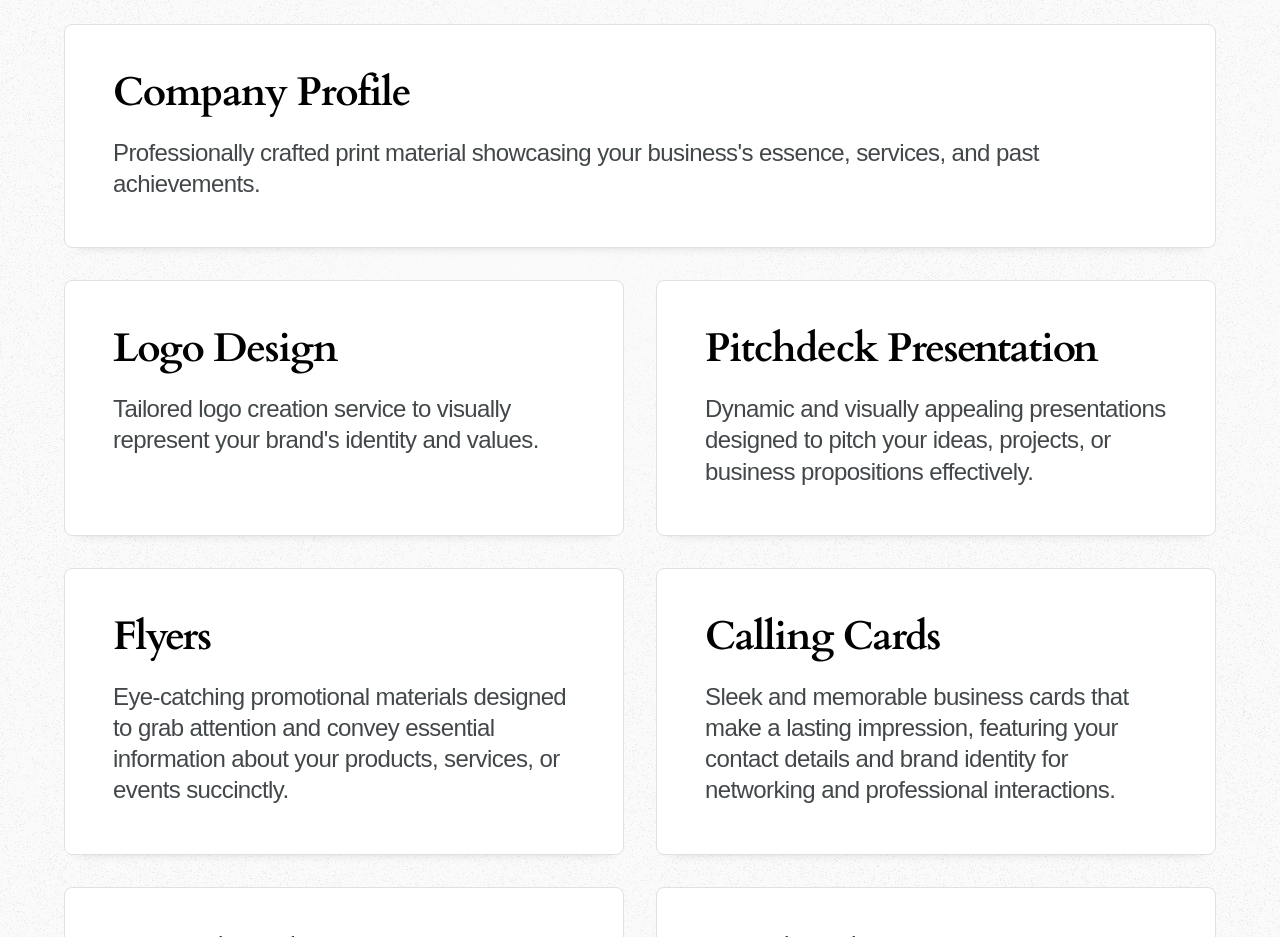
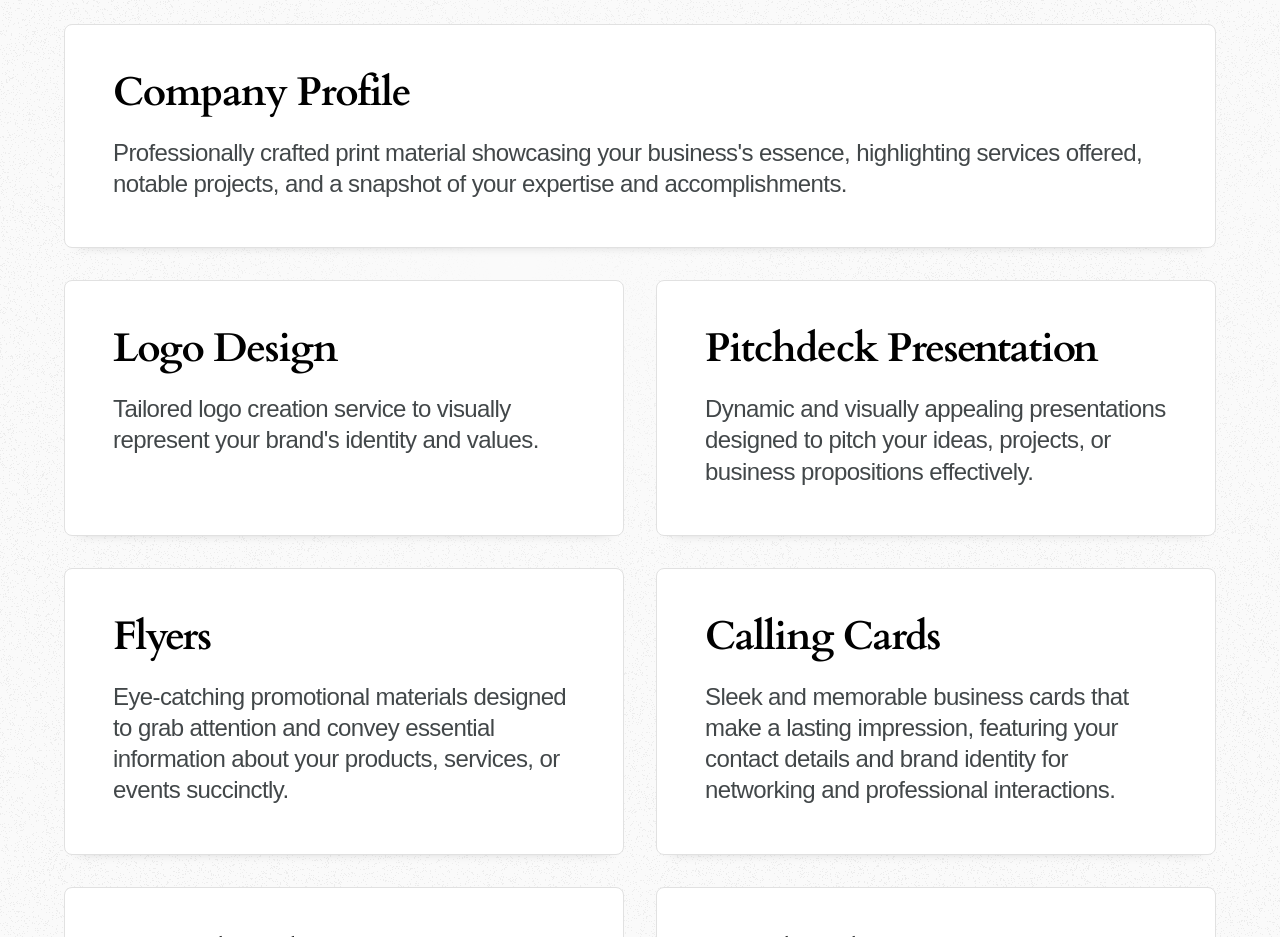
Before and after one commit to cocoontechnologies/imerge, a React (Vite) app: page / in a window 1280 px wide. Shown: the part 4340-5277 px from the top of the page. Built offline with nearby package versions, Linux system fonts and the light colour scheme; a web font is replaced by a local one.

Commit message:
update service desc

```diff
--- a/src/assets/imergeData.ts
+++ b/src/assets/imergeData.ts
@@ -17,7 +17,7 @@ export const imergeData = {
     "services": [
         {
             "serviceName": "Company Profile",
-            "description": "Professionally crafted print material showcasing your business's essence, services, and past achievements."
+            "description": "Professionally crafted print material showcasing your business's essence, highlighting services offered, notable projects, and a snapshot of your expertise and accomplishments."
         },
         {
             "serviceName": "Logo Design",
```
